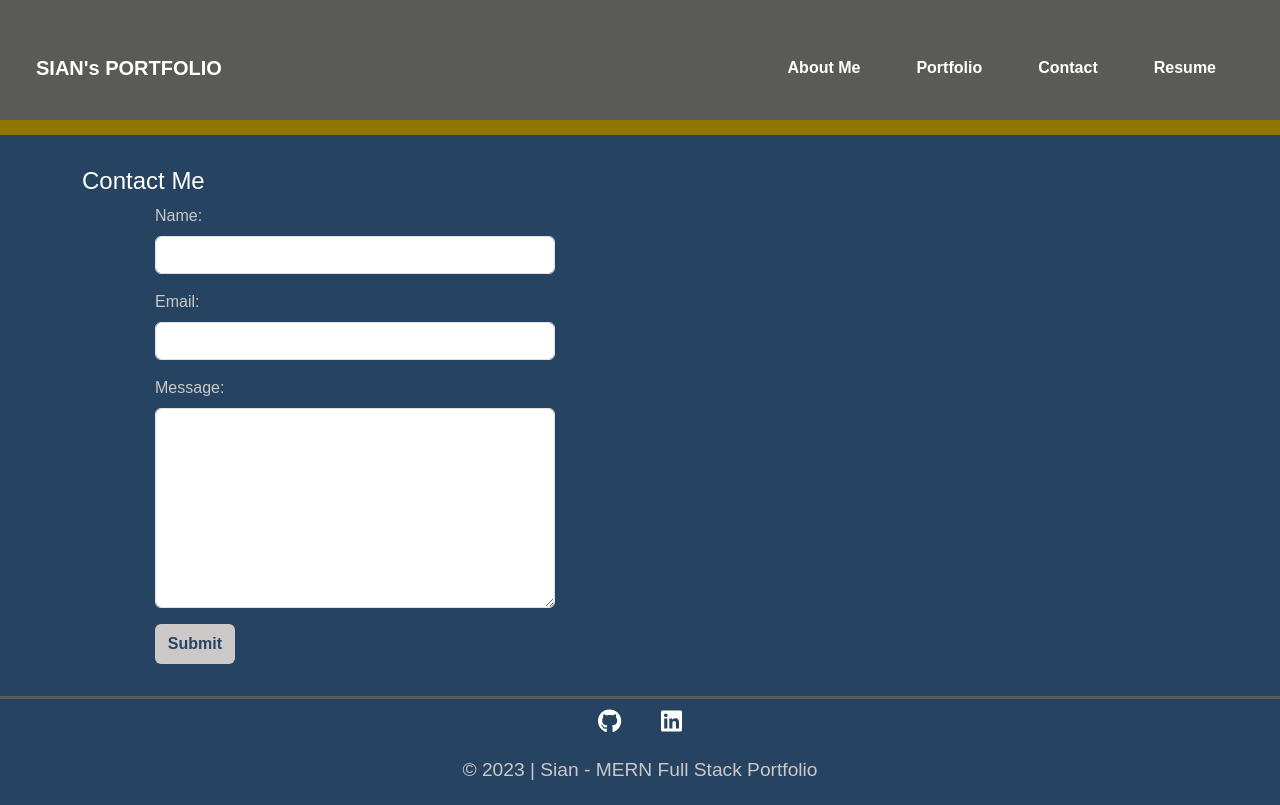
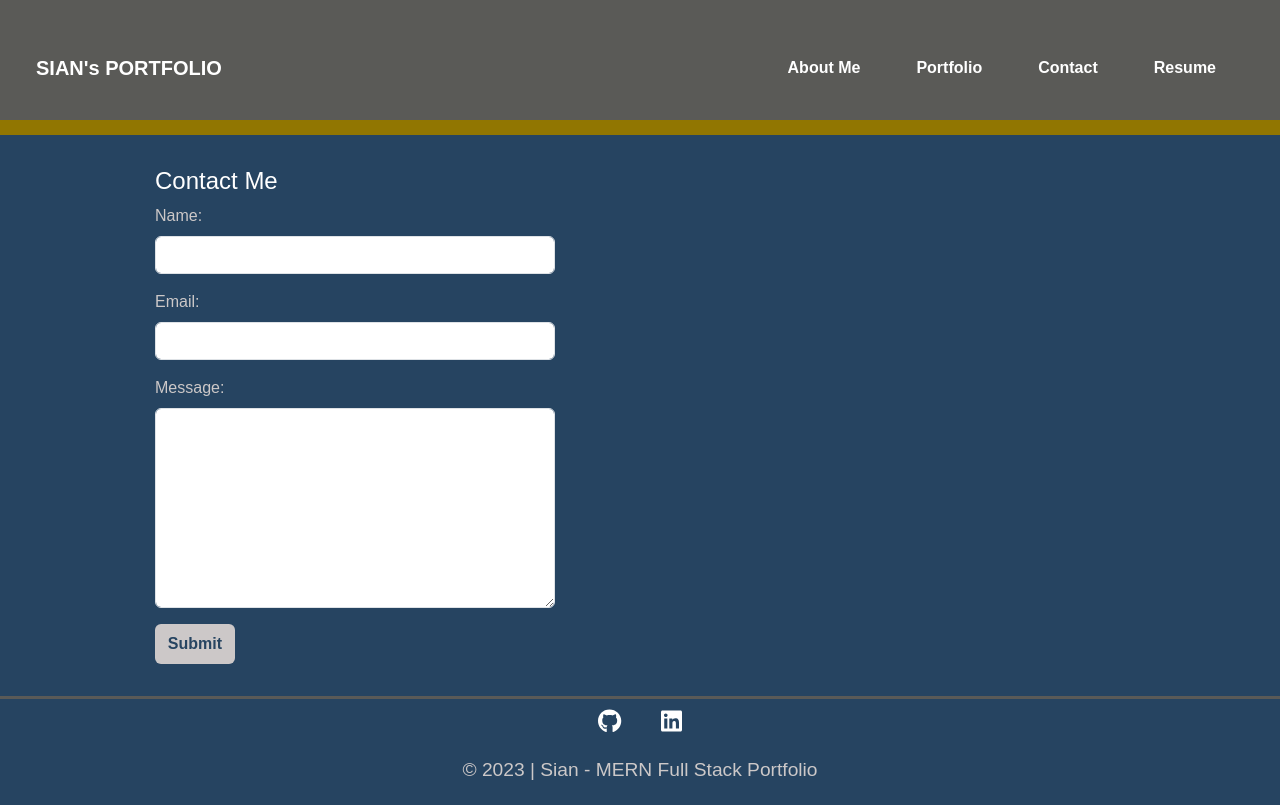
Before and after one commit to SKhai77/my-react-portfolio, a React (Vite) app: page /contact in a window 1280 px wide. Built offline with nearby package versions, Linux system fonts and the light colour scheme.

Commit message:
Fixed the h2 position

```diff
--- a/src/pages/Contact.jsx
+++ b/src/pages/Contact.jsx
@@ -70,8 +70,8 @@ function Contact() {
       <div className="container">
         <div className="row">
           <div className="col-md-6">
-            <h2>Contact Me</h2>
             <form onSubmit={handleSubmit}>
+              <h2>Contact Me</h2>
               <div className="mb-3">
                 <label htmlFor="name" className="form-label">
                   Name:
```
